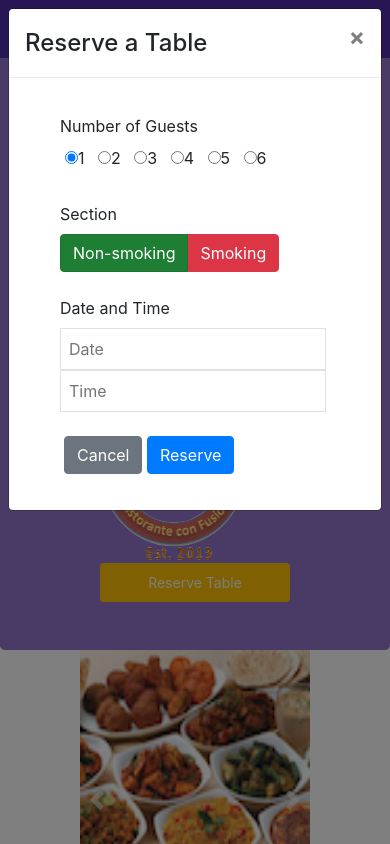
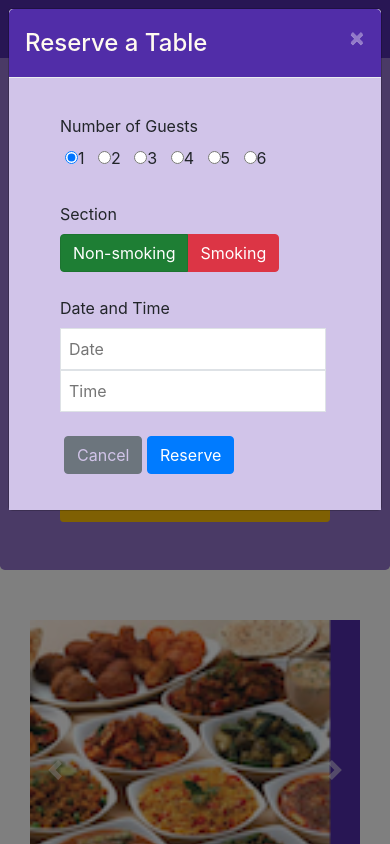
Before and after one commit to ialphha/Bootstrap, a website: page index.html in a window 390 px wide. Both pictures are taken after a click on the button "Reserve Table". Shown: the top 844 px of the page. Drawn offline with nearby package versions, Linux system fonts and the light colour scheme; files that its build step writes are made by us from their sources.

Commit message:
assingment4 applying jquery on reserve button and login logo

```diff
--- a/css/style-less.css
+++ b/css/style-1.css
@@ -4,18 +4,18 @@
 }
 .row-content {
   margin: 0px auto;
-  padding: 0px 50px;
+  padding: 50px 0px;
   border-bottom: 1px ridge;
   min-height: 400px;
 }
 .footer {
   background-color: #D1C4E9;
   margin: 0px auto;
-  padding: 0px 20px;
+  padding: 20px 0px;
 }
 .jumbotron {
   margin: 0px auto;
-  padding: 30px 70px;
+  padding: 70px 30px;
   background: #9575CD;
   color: floralwhite;
 }
--- a/css/style.less
+++ b/css/style.less
@@ -10,7 +10,7 @@
 //mixin:
 .zero-margin(@pad-up-dn: 0px,@pad-left-right:0px){
     margin: 0px auto;
-    padding: @pad-left-right@pad-up-dn;
+    padding: @pad-up-dn @pad-left-right;
 }
 
 
@@ -81,4 +81,4 @@ body{
 
 // to install less package to convert less file to css use:
 //    npm install -g less@2.7.2
-//   lessc styles.less styles.css
+//   lessc style.less style.css
--- a/css/style.scss
+++ b/css/style.scss
@@ -79,6 +79,20 @@ body{
     bottom: 0px;
     z-index: 1;
 }
-// use to install sass converter
+
+.modal-header{
+    background: $background-dark;
+    color:floralwhite;
+}
+.modal-body{
+    background: $background-pale;
+}
+.ReserveCancelButton{
+    color:$background-pale;
+}
+.LoginCancelButton{
+    color:$background-pale;
+}
+// use to install sass converter:
 // npm install --save-dev node-sass@4.7.2
 //    "scss": "node-sass -o css/ css/"
--- a/index.html
+++ b/index.html
@@ -30,7 +30,7 @@
                 <li class="nav-item"><a class="nav-link" href="./contactus.html"><span class="fa fa-address-card fa-lg"></span> Contact</a></li>
             </ul>
             <span class="navbar-text">
-                <a data-toggle="modal" data-target="#loginModal"><span class="fa fa-sign-in"></span> Login</a>
+                <a class="OpenLoginButton"><span class="fa fa-sign-in"></span> Login</a>
             </span>
         </div>
     </div>
@@ -43,7 +43,7 @@
         <div class="modal-content">
             <div class="modal-header">
                 <h4 class="modal-title">Login </h4>
-                <button type="button" class="close" data-dismiss="modal">&times;</button>
+                <button type="button" class="close LoginCancelButton">&times;</button>
             </div>
             <div class="modal-body">
                 <form>
@@ -65,7 +65,7 @@
                         </div>
                     </div>
                     <div class="form-row">
-                        <button type="button" class="btn btn-secondary btn-sm ml-auto" data-dismiss="modal">Cancel</button>
+                        <button type="button" class="btn btn-secondary btn-sm ml-auto LoginCancelButton" >Cancel</button>
                         <button type="submit" class="btn btn-primary btn-sm ml-1">Sign in</button>
                     </div>
                 </form>
@@ -81,7 +81,7 @@
         <div class="modal-content">
             <div class="modal-header">
                 <h4 class="modal-title">Reserve a Table </h4>
-                <button type="button" class="close" data-dismiss="modal">&times;</button>
+                <button type="button" class="ReserveCancelButton close" >&times;</button>
             </div>
             <div class="modal-body">
                 <form id="reserveModalForm" class="col-12 align-items-center">
@@ -119,7 +119,7 @@
                                </dd>
                            </dl>
                            <div class="offset-sm-2 px-1">
-                               <button type="button" class="btn btn-secondary rounded-lg ml-auto" data-dismiss="modal">Cancel</button>
+                               <button type="button" class="btn btn-secondary rounded-lg ml-auto ReserveCancelButton" >Cancel</button>
                                <button type="submit" class=" btn btn-primary text-white rounded-lg"> Reserve </button>
                            </div>
                        </div>
@@ -141,7 +141,7 @@
 
                 <!--  inserting tooltip on the a->href button -->
                 <div class="col-12 col-sm-3 align-self-center">
-                    <a role="button" class="btn btn-warning nav-link btn-block btn-sm" data-toggle="modal" data-target="#ReserveModal">Reserve Table</a>
+                    <a role="button" class="btn btn-warning nav-link btn-block btn-sm OpenReserveButton" >Reserve Table</a>
                 </div>
             </div>
         </div>
@@ -326,7 +326,18 @@
                     $("#carouselButton").children("span").addClass('fa-pause');
                 }
             });
-
+        $('.LoginCancelButton').click(function(){
+            $('#loginModal').modal('hide');
+        });
+        $('.ReserveCancelButton').click(function(){
+            $('#ReserveModal').modal('hide');
+        });
+        $('.OpenLoginButton').click(function(){
+            $('#loginModal').modal('show');
+        });
+        $('.OpenReserveButton').click(function(){
+            $('#ReserveModal').modal('show');
+        });
     });
 </script>
 <!-- script tag to invoke the tooltip -->
--- a/package.json
+++ b/package.json
@@ -6,13 +6,13 @@
   "scripts": {
     "start": "npm run lite",
     "test": "echo \"Error: no test specified\" && exit 1",
-    "lite": "lite-server"
+    "lite": "lite-server",
+    "scss":"node-sass -o css/ css/"
   },
   "author": "",
   "license": "ISC",
   "devDependencies": {
-    "lite-server": "^2.3.0",
-    "scss": "node-sass -o css/ css/"
+  "lite-server": "^2.3.0"
   },
   "dependencies": {
     "bootstrap": "^4.0.0",
```
Also changed, not shown: css/style.css (added), 1 other file.
